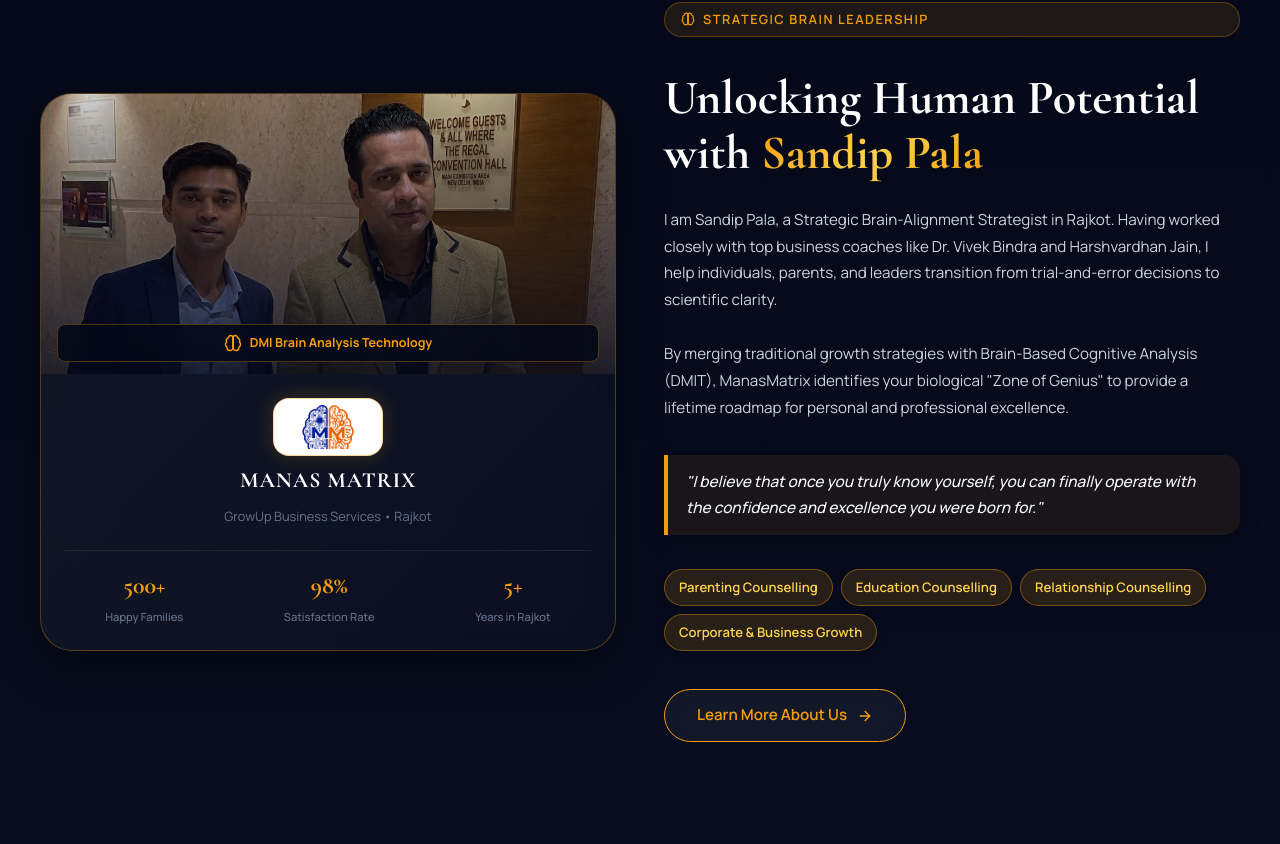
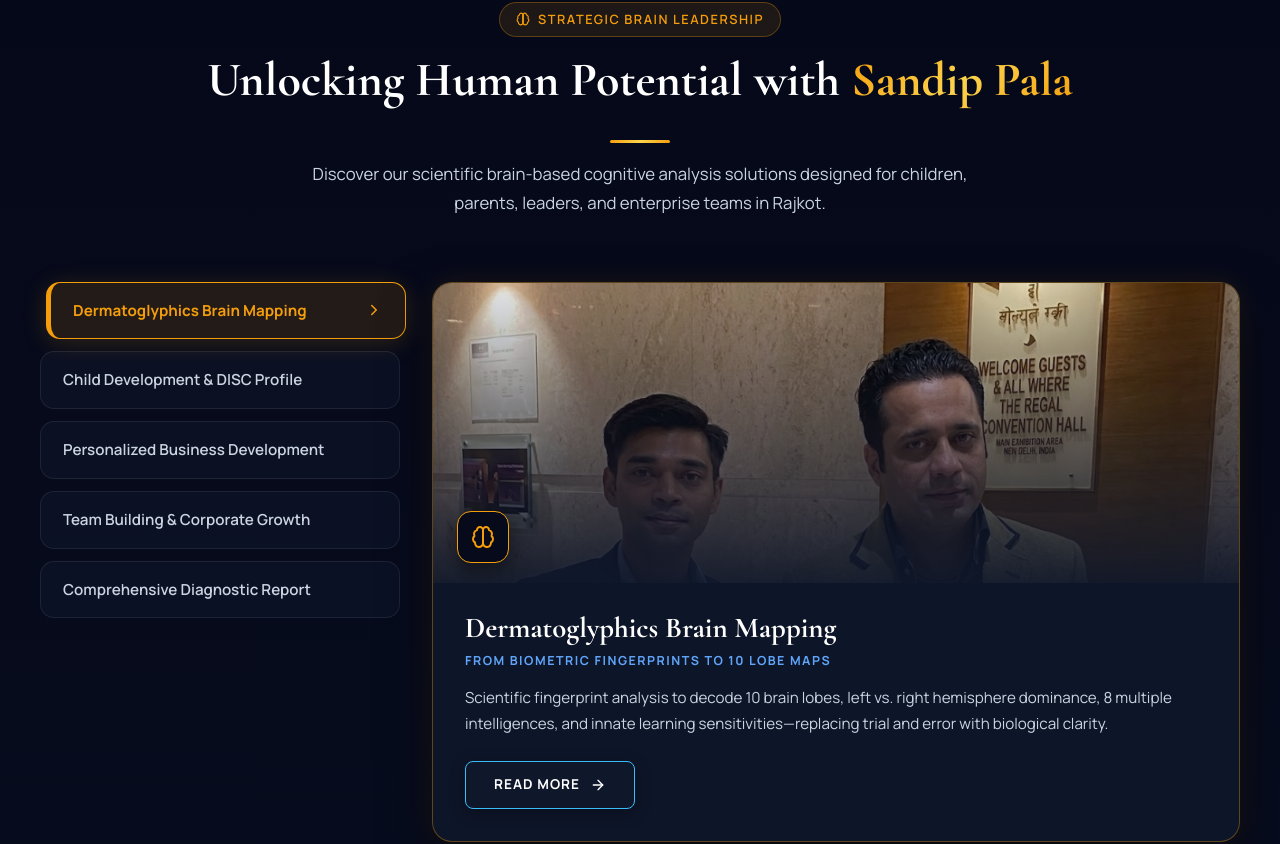
Before and after one commit to fuertenitesh-sys/ManasMatrix_Latest, a React (Vite) app: page / in a window 1280 px wide. Shown: the part 930-1774 px from the top of the page. Built offline with nearby package versions, Linux system fonts and the light colour scheme.

Commit message:
Set interactive tabbed showcase layout specifically on Home page About section as requested

```diff
--- a/src/components/About/About.jsx
+++ b/src/components/About/About.jsx
@@ -1,86 +1,130 @@
-import React from 'react';
+import React, { useState } from 'react';
 import { Link } from 'react-router-dom';
-import { BrainIcon, ArrowRightIcon } from '../Icons';
+import {
+  BrainIcon,
+  ChildIcon,
+  BriefcaseIcon,
+  UsersIcon,
+  BarChartIcon,
+  ChevronRightIcon,
+  ArrowRightIcon
+} from '../Icons';
 import './About.css';
 
+const aboutTabs = [
+  {
+    id: 'dmit',
+    title: 'Dermatoglyphics Brain Mapping',
+    tagline: 'FROM BIOMETRIC FINGERPRINTS TO 10 LOBE MAPS',
+    desc: 'Scientific fingerprint analysis to decode 10 brain lobes, left vs. right hemisphere dominance, 8 multiple intelligences, and innate learning sensitivities—replacing trial and error with biological clarity.',
+    image: '/sandip_pala_dmi.jpg',
+    icon: <BrainIcon size={24} color="#F59E0B" />,
+    link: '/programs/brain-mapping'
+  },
+  {
+    id: 'child',
+    title: 'Child Development & DISC Profile',
+    tagline: 'FROM EARLY TALENT DISCOVERY TO ZERO HOMEWORK STRESS',
+    desc: 'Identify your child\'s innate cognitive channels (Visual, Auditory, Kinesthetic) and DISC personality type (Dominant Eagle, Influential Peacock, Steady Dove, Conscientious Owl) to foster academic confidence and eliminate study friction.',
+    image: '/card_child_dev.jpg',
+    icon: <ChildIcon size={24} color="#EC4899" />,
+    link: '/programs/child-development'
+  },
+  {
+    id: 'business',
+    title: 'Personalized Business Development',
+    tagline: 'FROM TRIAL-AND-ERROR TO SCIENTIFIC SCALING',
+    desc: 'Spearheaded by Sandip Pala with frameworks refined alongside top business coaches Dr. Vivek Bindra and Harshvardhan Jain. Aligns executive decision-making and leadership roles with your biological "Zone of Genius" for sustainable business scaling.',
+    image: '/sandip_pala_harshvardhan.jpg',
+    icon: <BriefcaseIcon size={24} color="#60A5FA" />,
+    link: '/programs/business-development'
+  },
+  {
+    id: 'team',
+    title: 'Team Building & Corporate Growth',
+    tagline: 'FROM CONFLICT TO HIGH-PERFORMANCE TEAM SYNERGY',
+    desc: 'Build resilient, high-output corporate teams by evaluating individual brain lobe distributions, communication styles, and leadership traits—optimizing delegation and preventing workplace burnout.',
+    image: '/card_team_build.jpg',
+    icon: <UsersIcon size={24} color="#10B981" />,
+    link: '/programs/team-building'
+  },
+  {
+    id: 'report',
+    title: 'Comprehensive Diagnostic Report',
+    tagline: 'FROM 68+ PAGE PRINTED REPORT TO LIFETIME ROADMAP',
+    desc: 'In-depth printed diagnostic report covering 10 brain lobes, 8 multiple intelligences, quotient assessment (IQ, EQ, CQ, AQ), and lifetime actionable remediation plans verified across neuroscience and genetics.',
+    image: '/brain_report.jpg',
+    icon: <BarChartIcon size={24} color="#C084FC" />,
+    link: '/about'
+  }
+];
+
 const About = () => {
+  const [activeTabIndex, setActiveTabIndex] = useState(0);
+  const currentTab = aboutTabs[activeTabIndex];
+
   return (
     <section className="section about" id="about">
       <div className="container">
-        {/* Main About Grid: Left side showcase image card + Right side shortened summary */}
-        <div className="about__grid">
-          {/* Left Column: Brain Analysis Showcase Image Card */}
-          <div className="about__visual animate-reveal fade-right">
-            <div className="about__visual-card glass-card">
-              <div className="about__visual-img-wrapper">
-                <img src="/sandip_pala_dmi.jpg" alt="Sandip Pala - DMI Brain Analysis Technology" className="about__visual-showcase-img" />
-                <div className="about__visual-overlay"></div>
-                <div className="about__visual-badge">
-                  <BrainIcon size={18} color="#F59E0B" />
-                  <span>DMI Brain Analysis Technology</span>
-                </div>
-              </div>
+        {/* Section Header */}
+        <div className="section-header animate-reveal fade-up">
+          <div className="section-badge">
+            <BrainIcon size={14} color="#F59E0B" />
+            <span>Strategic Brain Leadership</span>
+          </div>
+          <h2 className="section-title">
+            Unlocking Human Potential with <span className="gradient-text-gold">Sandip Pala</span>
+          </h2>
+          <div className="divider"></div>
+          <p className="section-subtitle">
+            Discover our scientific brain-based cognitive analysis solutions designed for children, parents, leaders, and enterprise teams in Rajkot.
+          </p>
+        </div>
 
-              <div className="about__visual-inner">
-                <div className="about__logo-box">
-                  <img src="/logo_brain_icon.png" alt="MANAS MATRIX Logo Icon" className="about__logo-img" />
-                </div>
-                <h3 className="about__visual-title">MANAS MATRIX</h3>
-                <p className="about__visual-sub">GrowUp Business Services • Rajkot</p>
+        {/* Tabbed Showcase Grid */}
+        <div className="about-tabbed__grid">
+          {/* Left Column: Vertical List of Tab Buttons */}
+          <div className="about-tabbed__list animate-reveal fade-right">
+            {aboutTabs.map((tab, index) => {
+              const isActive = activeTabIndex === index;
+              return (
+                <button
+                  key={tab.id}
+                  className={`about-tabbed__item ${isActive ? 'about-tabbed__item--active' : ''}`}
+                  onClick={() => setActiveTabIndex(index)}
+                  type="button"
+                >
+                  <span className="about-tabbed__item-title">{tab.title}</span>
+                  {isActive && (
+                    <span className="about-tabbed__item-arrow">
+                      <ChevronRightIcon size={18} color="#F59E0B" />
+                    </span>
+                  )}
+                </button>
+              );
+            })}
+          </div>
 
-                <div className="about__visual-stats">
-                  <div className="about__visual-stat">
-                    <span className="about__visual-stat-num">500+</span>
-                    <span className="about__visual-stat-label">Happy Families</span>
-                  </div>
-                  <div className="about__visual-stat">
-                    <span className="about__visual-stat-num">98%</span>
-                    <span className="about__visual-stat-label">Satisfaction Rate</span>
-                  </div>
-                  <div className="about__visual-stat">
-                    <span className="about__visual-stat-num">5+</span>
-                    <span className="about__visual-stat-label">Years in Rajkot</span>
-                  </div>
-                </div>
+          {/* Right Column: Active Tab Card Display */}
+          <div className="about-tabbed__card glass-card animate-reveal fade-left">
+            {/* Image Header with Badge */}
+            <div className="about-tabbed__img-wrapper">
+              <img src={currentTab.image} alt={currentTab.title} className="about-tabbed__img" />
+              <div className="about-tabbed__img-overlay"></div>
+              <div className="about-tabbed__icon-badge">
+                {currentTab.icon}
               </div>
             </div>
-          </div>
 
-          {/* Right Column: Shortened High-Impact Intro Content */}
-          <div className="about__content animate-reveal fade-left">
-            <div className="section-badge">
-              <BrainIcon size={14} color="#F59E0B" />
-              <span>Strategic Brain Leadership</span>
-            </div>
+            {/* Content Details */}
+            <div className="about-tabbed__content">
+              <h3 className="about-tabbed__card-title">{currentTab.title}</h3>
+              <div className="about-tabbed__card-tagline">{currentTab.tagline}</div>
+              <p className="about-tabbed__card-desc">{currentTab.desc}</p>
 
-            <h2 className="section-title" style={{ textAlign: 'left', marginBottom: '8px' }}>
-              Unlocking Human Potential with <span className="gradient-text-gold">Sandip Pala</span>
-            </h2>
-
-            <p className="about__text">
-              I am Sandip Pala, a Strategic Brain-Alignment Strategist in Rajkot. Having worked closely with top business coaches like Dr. Vivek Bindra and Harshvardhan Jain, I help individuals, parents, and leaders transition from trial-and-error decisions to scientific clarity.
-            </p>
-            <p className="about__text" style={{ marginTop: '10px' }}>
-              By merging traditional growth strategies with Brain-Based Cognitive Analysis (DMIT), ManasMatrix identifies your biological "Zone of Genius" to provide a lifetime roadmap for personal and professional excellence.
-            </p>
-
-            <blockquote className="about__quote">
-              "I believe that once you truly know yourself, you can finally operate with the confidence and excellence you were born for."
-            </blockquote>
-
-            {/* Specialization Tags */}
-            <div className="about__services-list">
-              <span className="about__service-tag">Parenting Counselling</span>
-              <span className="about__service-tag">Education Counselling</span>
-              <span className="about__service-tag">Relationship Counselling</span>
-              <span className="about__service-tag">Corporate & Business Growth</span>
-            </div>
-
-            {/* CTA Button to Dedicated Full About Page */}
-            <div style={{ marginTop: '20px' }}>
-              <Link to="/about" className="btn-secondary" style={{ gap: '10px', display: 'inline-flex', alignItems: 'center' }}>
-                <span>Learn More About Us</span>
-                <ArrowRightIcon size={16} color="#F59E0B" />
+              <Link to={currentTab.link} className="about-tabbed__cta-btn">
+                <span>READ MORE</span>
+                <ArrowRightIcon size={16} color="#FFFFFF" />
               </Link>
             </div>
           </div>
--- a/src/pages/AboutPage.jsx
+++ b/src/pages/AboutPage.jsx
@@ -1,6 +1,5 @@
 import React from 'react';
 import CTABanner from '../components/CTABanner/CTABanner';
-import AboutTabbed from '../components/About/AboutTabbed';
 import {
   BrainIcon,
   DnaIcon,
@@ -111,9 +110,6 @@ const AboutPage = () => {
             </div>
           </div>
         </div>
-
-        {/* 3. Interactive Tabbed Program Showcase (Dedicated About Page Only) */}
-        <AboutTabbed />
 
         {/* 3. Founder Spotlight Section */}
         <div className="about-page__bio-grid animate-reveal fade-up">
```
